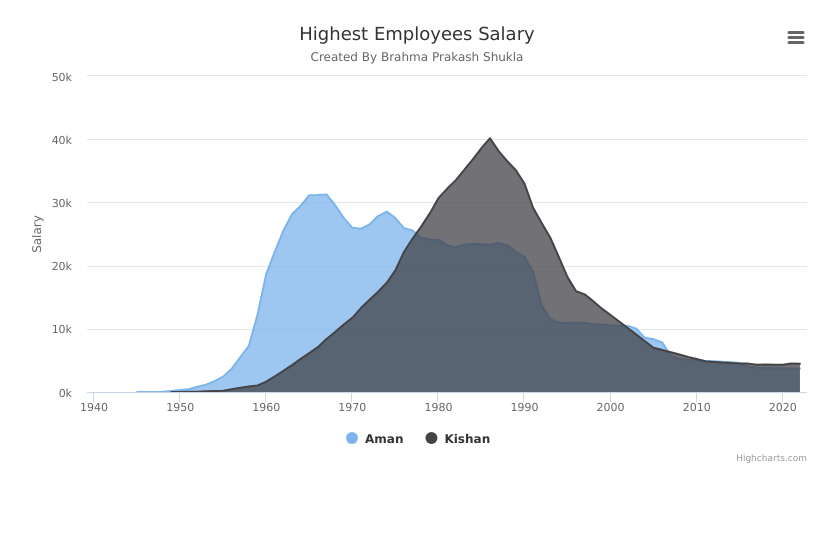
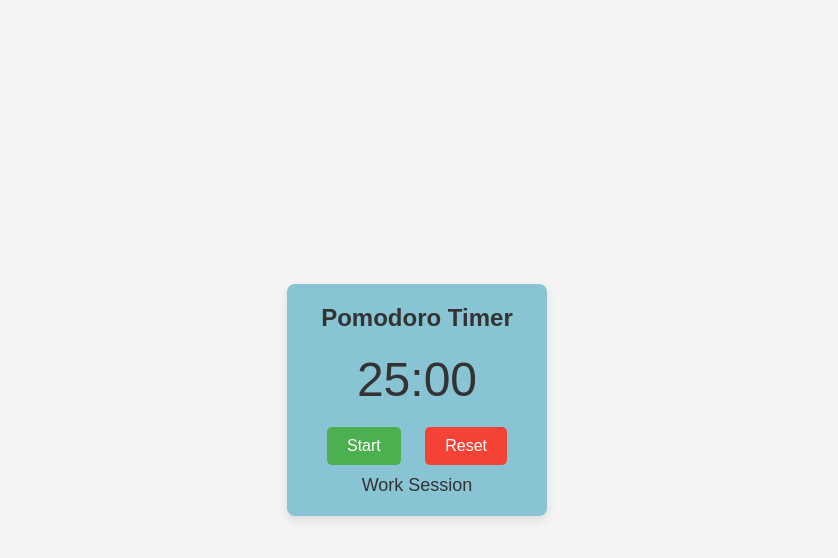
Before and after one commit to Poonam2506/Poonam2506, a plain HTML site: page Area Chart.html in a window 1280 px wide. Shown: the whole page, without its empty margins (223-1061 px from the left). Drawn offline with nearby package versions, Linux system fonts and the light colour scheme.

Commit message:
Update Area Chart.html
add some features

```diff
--- a/Area Chart.html
+++ b/Area Chart.html
@@ -1,149 +1,152 @@
 <!DOCTYPE html>
 <html lang="en">
-
 <head>
     <meta charset="UTF-8">
     <meta name="viewport" content="width=device-width, initial-scale=1.0">
-    <title>Area Chart</title>
+    <title>Pomodoro Timer</title>
     <style>
-        .highcharts-figure,
-        .highcharts-data-table table {
-            min-width: 320px;
-            max-width: 800px;
-            margin: 1em auto;
+        * {
+            margin: 0;
+            padding: 0;
+            box-sizing: border-box;
         }
 
-        #container {
-            height: 450px;
+        body {
+            display: flex;
+            justify-content: center;
+            align-items: center;
+            height: 100vh;
+            font-family: Arial, sans-serif;
+            background: #f4f4f4;
         }
 
-        .highcharts-data-table table {
-            font-family: Verdana, sans-serif;
-            border-collapse: collapse;
-            border: 1px solid yellow;
-            margin: 10px auto;
+        .timer-container {
             text-align: center;
-            width: 100%;
-            max-width: 500px;
+            background: #88c4d3;
+            padding: 20px 30px;
+            border-radius: 8px;
+            box-shadow: 0px 4px 10px rgba(0, 0, 0, 0.1);
         }
 
-        .highcharts-data-table caption {
-            padding: 1em 0;
-            font-size: 1.2em;
-            color: #555;
+        h1 {
+            font-size: 24px;
+            color: #333;
         }
 
-        .highcharts-data-table th {
-            font-weight: 600;
-            padding: 0.5em;
+        .timer-display {
+            font-size: 48px;
+            color: #333;
+            margin: 20px 0;
         }
 
-        .highcharts-data-table td,
-        .highcharts-data-table th,
-        .highcharts-data-table caption {
-            padding: 0.5em;
+        .controls button {
+            padding: 10px 20px;
+            font-size: 16px;
+            margin: 0 10px;
+            cursor: pointer;
+            border: none;
+            border-radius: 5px;
         }
 
-        .highcharts-data-table thead tr,
-        .highcharts-data-table tr:nth-child(even) {
-            background: #f8f8f8;
+        #startPauseButton {
+            background-color: #4CAF50;
+            color: white;
         }
 
-        .highcharts-data-table tr:hover {
-            background: pink;
+        #resetButton {
+            background-color: #f44336;
+            color: white;
         }
+
+        .session-info {
+            margin-top: 10px;
+            font-size: 18px;
+            color: #333;
+        }
+
     </style>
 </head>
+<body>
+    <div class="timer-container">
+        <h1>Pomodoro Timer</h1>
+        <div class="timer-display" id="timerDisplay">25:00</div>
+        <div class="controls">
+            <button id="startPauseButton">Start</button>
+            <button id="resetButton">Reset</button>
+        </div>
+        <div class="session-info" id="sessionInfo">Work Session</div>
+    </div>
+   <script>
+    let workTime = 25 * 60; // 25 minutes
+let breakTime = 5 * 60; // 5 minutes
+let isWorkSession = true;
+let isTimerRunning = false;
+let currentTime = workTime;
+let timerInterval;
 
-<body>
-    <figure class="highcharts-figure">
-        <div id="container"></div>
-        <script src="https://code.highcharts.com/highcharts.js"></script>
-        <script src="https://code.highcharts.com/modules/exporting.js"></script>
-        <script src="https://code.highcharts.com/modules/export-data.js"></script>
-        <script src="https://code.highcharts.com/modules/accessibility.js"></script>
-        <script>
-            Highcharts.chart('container', {
-                chart: {
-                    type: 'area'
-                },
-                accessibility: {
-                    description: ''
-                },
-                title: {
-                    text: 'Highest Employees Salary'
-                },
-                subtitle: {
-                    text: 'Created By Brahma Prakash Shukla'
-                },
-                xAxis: {
-                    allowDecimals: false,
-                    labels: {
-                        formatter: function () {
-                            return this.value; // clean, unformatted number for year
+const timerDisplay = document.getElementById('timerDisplay');
+const startPauseButton = document.getElementById('startPauseButton');
+const resetButton = document.getElementById('resetButton');
+const sessionInfo = document.getElementById('sessionInfo');
+
+// Function to update the display
+function updateDisplay() {
+    const minutes = Math.floor(currentTime / 60);
+    const seconds = currentTime % 60;
+    timerDisplay.textContent = `${minutes.toString().padStart(2, '0')}:${seconds.toString().padStart(2, '0')}`;
 }
-                    },
-                    accessibility: {
-                        rangeDescription: 'Range: 1940 to 2017.'
+
+// Function to start or pause the timer
+function startPauseTimer() {
+    if (isTimerRunning) {
+        clearInterval(timerInterval);
+        startPauseButton.textContent = 'Start';
+    } else {
+        timerInterval = setInterval(countdown, 1000);
+        startPauseButton.textContent = 'Pause';
     }
-                },
-                yAxis: {
-                    title: {
-                        text: 'Salary'
-                    },
-                    labels: {
-                        formatter: function () {
-                            return this.value / 1000 + 'k';
+    isTimerRunning = !isTimerRunning;
+}
+
+// Countdown function for the timer
+function countdown() {
+    if (currentTime > 0) {
+        currentTime--;
+        updateDisplay();
+    } else {
+        clearInterval(timerInterval);
+        isTimerRunning = false;
+        switchSession();
     }
 }
-                },
-                tooltip: {
-                    pointFormat: '{series.name} had stockpiled <b>{point.y:,.0f}</b><br/>warheads in {point.x}'
-                },
-                plotOptions: {
-                    area: {
-                        pointStart: 1940,
-                        marker: {
-                            enabled: false,
-                            symbol: 'circle',
-                            radius: 2,
-                            states: {
-                                hover: {
-                                    enabled: true
+
+// Function to switch between work and break sessions
+function switchSession() {
+    isWorkSession = !isWorkSession;
+    currentTime = isWorkSession ? workTime : breakTime;
+    sessionInfo.textContent = isWorkSession ? 'Work Session' : 'Break Session';
+    updateDisplay();
+    startPauseButton.textContent = 'Start';
 }
+
+// Function to reset the timer
+function resetTimer() {
+    clearInterval(timerInterval);
+    isTimerRunning = false;
+    isWorkSession = true;
+    currentTime = workTime;
+    sessionInfo.textContent = 'Work Session';
+    updateDisplay();
+    startPauseButton.textContent = 'Start';
 }
-                        }
-                    }
-                },
-                series: [{
-                    name: 'Aman',
-                    data: [
-                        null, null, null, null, null, 2, 9, 13, 50, 170, 299, 438, 841,
-                        1169, 1703, 2422, 3692, 5543, 7345, 12298, 18638, 22229, 25540,
-                        28133, 29463, 31139, 31175, 31255, 29561, 27552, 26008, 25830,
-                        26516, 27835, 28537, 27519, 25914, 25542, 24418, 24138, 24104,
-                        23208, 22886, 23305, 23459, 23368, 23317, 23575, 23205, 22217,
-                        21392, 19008, 13708, 11511, 10979, 10904, 11011, 10903, 10732,
-                        10685, 10577, 10526, 10457, 10027, 8570, 8360, 7853, 5709, 5273,
-                        5113, 5066, 4897, 4881, 4804, 4717, 4571, 4018, 3822, 3785, 3805,
-                        3750, 3708, 3708
-                    ]
-                }, {
-                    name: 'Kishan',
-                    data: [null, null, null, null, null, null, null, null, null,
-                        1, 5, 25, 50, 120, 150, 200, 426, 660, 863, 1048, 1627, 2492,
-                        3346, 4259, 5242, 6144, 7091, 8400, 9490, 10671, 11736, 13279,
-                        14600, 15878, 17286, 19235, 22165, 24281, 26169, 28258, 30665,
-                        32146, 33486, 35130, 36825, 38582, 40159, 38107, 36538, 35078,
-                        32980, 29154, 26734, 24403, 21339, 18179, 15942, 15442, 14368,
-                        13188, 12188, 11152, 10114, 9076, 8038, 7000, 6643, 6286, 5929,
-                        5527, 5215, 4858, 4750, 4650, 4600, 4500, 4490, 4300, 4350, 4330,
-                        4310, 4495, 4477
-                    ]
-                }]
-            });
+
+// Initial display update
+updateDisplay();
+
+// Event listeners
+startPauseButton.addEventListener('click', startPauseTimer);
+resetButton.addEventListener('click', resetTimer);
+
    </script>
-    </figure>
 </body>
-
 </html>
```
Lines whose indentation alone changed are shown as unchanged.
